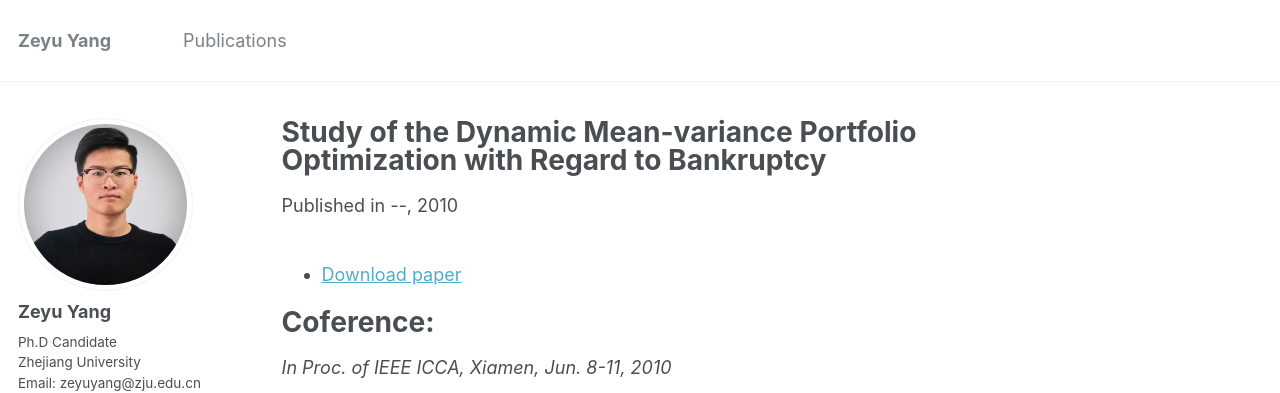
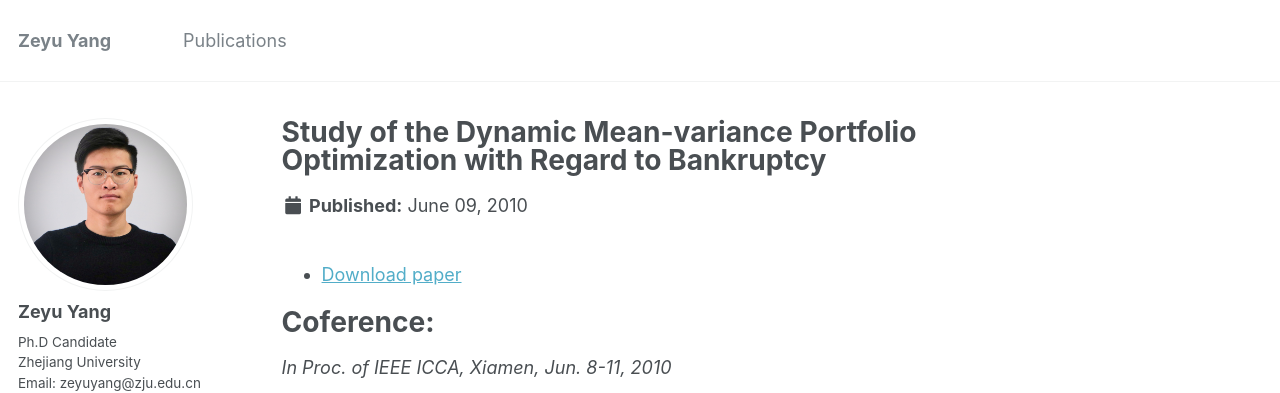
Before and after one commit to zeyuid/zeyuid.github.io, a Jekyll site: the page built from _publications/2010-06-09-Study-of-the-Dynamic-Mean-variance-Portfolio-Optimization.md, in a window 1280 px wide and 1251 px high. Shown: the top 393 px of the window. Built offline with Jekyll 4.4.1, drawn with Linux system fonts in a browser that asks for light colours; part of the change alters nothing that is shown.

Commit message:
add file

```diff
--- a/_publications/2010-06-09-Study-of-the-Dynamic-Mean-variance-Portfolio-Optimization.md
+++ b/_publications/2010-06-09-Study-of-the-Dynamic-Mean-variance-Portfolio-Optimization.md
@@ -3,8 +3,6 @@ title: "Study of the Dynamic Mean-variance Portfolio Optimization with Regard to
 collection: publications
 permalink: /publication/2010-06-09-Study-of-the-Dynamic-Mean-variance-Portfolio-Optimization/
 excerpt: '> *In Proc. of IEEE ICCA, Xiamen, Jun. 8-11, 2010*<br>***J. He**, Y. Sun, Z. Lin, Q. Qin, and Q. Wang*.'
-date: 2010-06-09
-venue: '--'
 #paperurl: ''
 #citation: ''
 ---
```
